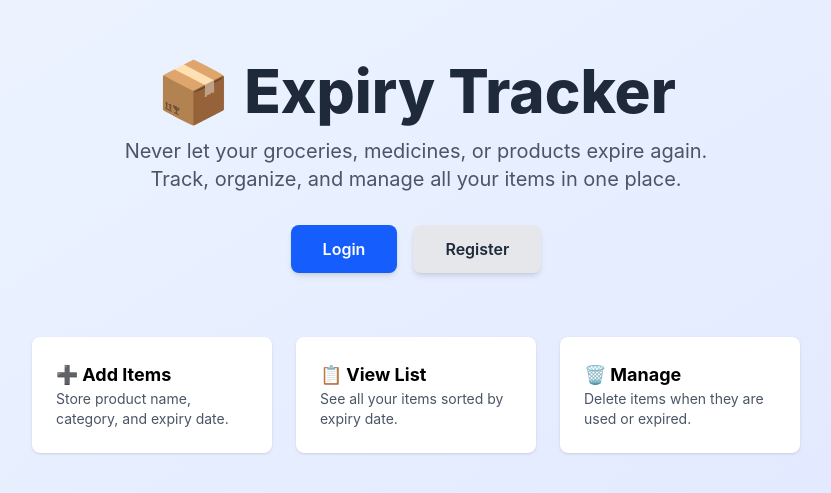
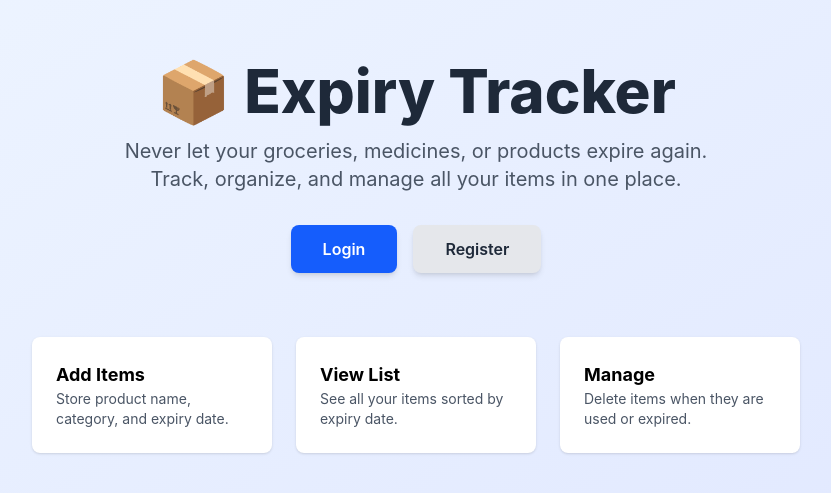
Before and after one commit to MohammadWaseem6/EXPIRY-TRAKER, a React (Vite) app in the folder CLIENT/: page / in a window 1280 px wide. Shown: the part 143-636 px from the top of the page, without its empty margins (224-1055 px from the left). Built offline with nearby package versions, Linux system fonts and the light colour scheme.

Commit message:
some. minor bug fixed

```diff
--- a/CLIENT/src/Pages/Home.jsx
+++ b/CLIENT/src/Pages/Home.jsx
@@ -44,16 +44,22 @@
 
         <div className="mt-16 grid grid-cols-1 md:grid-cols-3 gap-6 text-left">
           <div className="bg-white p-6 rounded-lg shadow-sm">
-            <h3 className="font-bold text-lg">➕ Add Items</h3>
-            <p className="text-gray-600 text-sm">Store product name, category, and expiry date.</p>
+            <h3 className="font-bold text-lg">Add Items</h3>
+            <p className="text-gray-600 text-sm">
+              Store product name, category, and expiry date.
+            </p>
           </div>
           <div className="bg-white p-6 rounded-lg shadow-sm">
-            <h3 className="font-bold text-lg">📋 View List</h3>
-            <p className="text-gray-600 text-sm">See all your items sorted by expiry date.</p>
+            <h3 className="font-bold text-lg">View List</h3>
+            <p className="text-gray-600 text-sm">
+              See all your items sorted by expiry date.
+            </p>
           </div>
           <div className="bg-white p-6 rounded-lg shadow-sm">
-            <h3 className="font-bold text-lg">🗑️ Manage</h3>
-            <p className="text-gray-600 text-sm">Delete items when they are used or expired.</p>
+            <h3 className="font-bold text-lg"> Manage</h3>
+            <p className="text-gray-600 text-sm">
+              Delete items when they are used or expired.
+            </p>
           </div>
         </div>
       </div>
```
